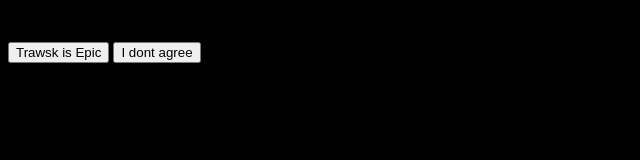
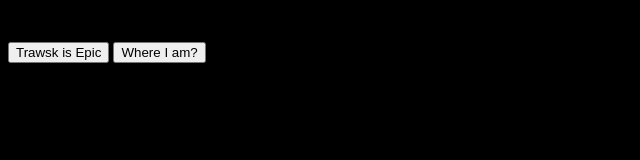
Before and after one commit to TrawCC/Traw, a plain HTML site: page index.html in a window 1280 px wide. Shown: the full height of the page, 0-640 px from the left. Drawn offline with Linux system fonts and the light colour scheme.

Commit message:
Update index.html

```diff
--- a/index.html
+++ b/index.html
@@ -4,6 +4,6 @@
 
 <button type="button" onclick="alert('Thanks mate ;)')">Trawsk is Epic</button>
 
-<button type="button" onclick="alert('Mad cuz bad')">I dont agree</button>
+<button type="button" onclick="alert('A Github Pages repository.. Its under construction..')">Where I am?</button>
 
   <p>Epic</p>
```
